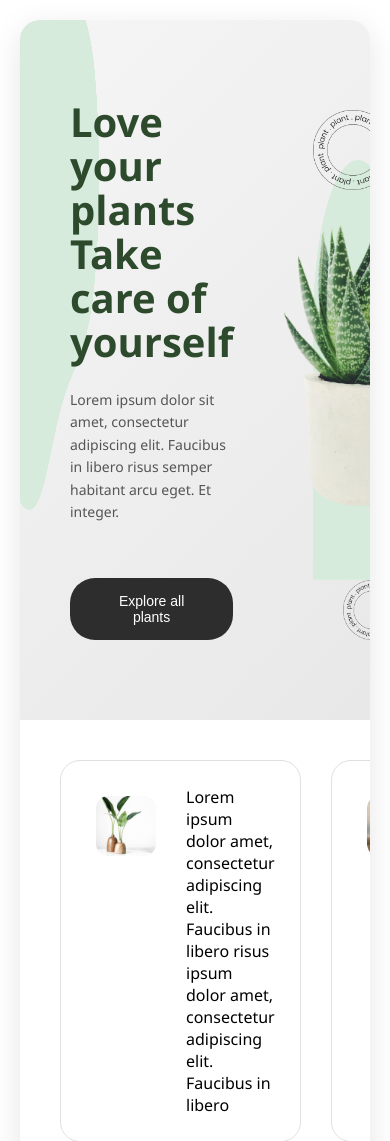
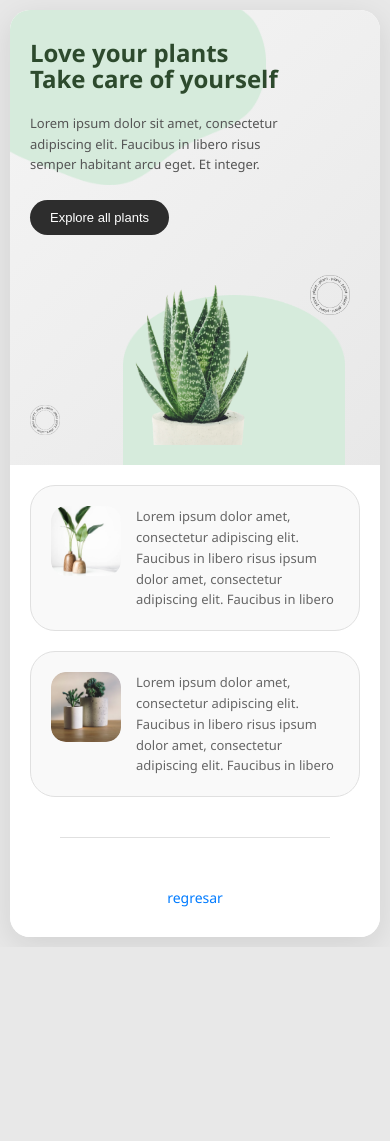
Before and after one commit to sephty/PaginasindexHTML, a plain HTML site: page pag1.html in a window 390 px wide. Shown: the top 1141 px of the page. After the commit the page ends 947 px from the top, so only its background shows below. Drawn offline with Linux system fonts and the light colour scheme; a web font is replaced by a local one.

Commit message:
Feat: :sparkles: pag 2, 3 y 4

```diff
--- a/css/plantas.css
+++ b/css/plantas.css
@@ -1,13 +1,13 @@
-
 * {
   margin: 0;
   padding: 0;
   box-sizing: border-box;
 }
+
 body {
   font-family: 'Segoe UI', Tahoma, Geneva, Verdana, sans-serif;
-  background-color: white;
-  padding: 20px
+  background-color: #e8e8e8;
+  padding: 20px;
 }
 
 .main-container {
@@ -22,13 +22,14 @@ body {
 .container {
   display: flex;
   background: linear-gradient(135deg, #f5f5f5 0%, #e8e8e8 100%);
-  min-height: 380px;
+  min-height: 400px;
   position: relative;
+  overflow: hidden;
 }
 
 .content-left {
   flex: 1;
-  padding: 80px 50px;
+  padding: 60px 40px;
   display: flex;
   flex-direction: column;
   justify-content: center;
@@ -36,33 +37,22 @@ body {
   position: relative;
 }
 
-.btn {
-  background-color: black;
-  color: white;
-  border: none;
-  padding: 10px 20px;
-  border-radius: 5px;
-  cursor: pointer;
-  font-size: 16px;
-  margin-top: 20px;
+.bg1 {
+  position: absolute;
+  top: -80px;
+  left: -40px;
+  width: 80%;
+  height: 100%;
+  z-index: 0;
 }
 
-.bg1{
+.bg2 {
   position: absolute;
-  top: -30%;
-  left: -20%;
-  width: 50%;
-  height: 100%;
-  z-index: 1;
-}
-
-.bg2{
-  position: absolute;
-  bottom: 20%;
-  right: 20%;
+  top: 150px;
+  right: 80px;
   width: 60%;
-  height: 60%;
-  z-index: 1;
+  height: 90%;
+  z-index: 0;
 }
 
 .content-text {
@@ -71,25 +61,25 @@ body {
 }
 
 .content-left h1 {
-  font-size: 2.5rem;
+  font-size: 2.2rem;
   color: #2d4a2d;
   line-height: 1.1;
-  margin-bottom: 25px;
+  margin-bottom: 20px;
   font-weight: 600;
 }
 
 .content-left p {
   color: #555;
   line-height: 1.6;
-  margin-bottom: 35px;
-  max-width: 280px;
+  margin-bottom: 25px;
+  max-width: 300px;
   font-size: 14px;
 }
 
 .btn {
   background-color: #2d2d2d;
   color: white;
-  padding: 15px 30px;
+  padding: 12px 25px;
   border: none;
   border-radius: 25px;
   cursor: pointer;
@@ -105,65 +95,213 @@ body {
 .image-section {
   flex: 1;
   display: flex;
-  align-items: center;
+  align-items: flex-end;
   justify-content: center;
   position: relative;
+  overflow: hidden;
 }
 
 .main-plant-image {
-  width: 150px;
+  width: 180px;
   height: 300px;
   position: relative;
   z-index: 2;
+  object-fit: cover;
+  object-position: top;
+  margin-bottom: -50px;
 }
 
 .circle-image-1 {
   position: absolute;
-  width: 80px;
-  height: 80px;
-  top: 90px;
-  right: 40px;
+  width: 70px;
+  height: 70px;
+  top: 130px;
+  right: 70px;
   z-index: 2;
 }
 
 .circle-image-2 {
   position: absolute;
-  width: 60px;
-  height: 60px;
-  bottom: 80px;
-  left: 60px;
+  width: 55px;
+  height: 55px;
+  bottom: 20px;
+  left: 70px;
   z-index: 2;
 }
 
 .bottom-section {
   display: flex;
-  padding: 40px;
-  gap: 30px;
+  flex-wrap: wrap;
+  padding: 30px;
+  gap: 20px;
   background-color: white;
 }
 
 .plant-card {
   flex: 1;
+  min-width: 280px;
   display: flex;
-  gap: 20px;
-  padding: 25px;
-  background-color: white;
+  gap: 15px;
+  padding: 20px;
+  background-color: #f9f9f9;
   border: 1px solid #e0e0e0;
-  border-radius: 20px;
+  border-radius: 25px;
 }
 
 .plant-icon {
-  width: 80px;
-  height: 80px;
+  width: 70px;
+  height: 70px;
   border-radius: 15px;
   display: flex;
   align-items: center;
   justify-content: center;
   flex-shrink: 0;
+  overflow: hidden;
 }
 
 .plant-icon img {
-  width: 60px;
-  height: 60px;
+  width: 100%;
+  height: 100%;
+  object-fit: cover;
   border-radius: 10px;
 }
+
+.card-content p {
+  color: #666;
+  font-size: 13px;
+  line-height: 1.6;
+  margin: 0;
+}
+
+hr {
+  margin: 20px 30px;
+  border: none;
+  border-top: 1px solid #e0e0e0;
+}
+
+a {
+  display: block;
+  text-align: center;
+  padding: 10px;
+  color: #007bff;
+  text-decoration: none;
+  font-size: 14px;
+}
+
+a:hover {
+  color: #0056b3;
+}
+
+/* Responsive Design */
+@media (max-width: 768px) {
+  body {
+    padding: 10px;
+  }
+
+  .container {
+    flex-direction: column;
+    min-height: auto;
+  }
+
+  .content-left {
+    padding: 40px 30px;
+  }
+
+  .content-left h1 {
+    font-size: 1.8rem;
+  }
+
+  .image-section {
+    min-height: 200px;
+    align-items: center;
+  }
+
+  .main-plant-image {
+    width: 150px;
+    height: 200px;
+    margin-bottom: 0;
+  }
+
+  .bg1{
+    width: 60%;
+    height: 100%;
+  }
+  .bg2 {
+    top: 10px;
+    right: 230px;
+    width: 30%;
+    height: 100%;
+  }
+
+  .circle-image-1 {
+    width: 50px;
+    height: 50px;
+    top: 20px;
+    right: 230px;
+  }
+
+  .circle-image-2 {
+    width: 40px;
+    height: 40px;
+    bottom: 40px;
+    left: 220px;
+  }
+
+  .bottom-section {
+    flex-direction: column;
+    padding: 20px;
+  }
+
+  .plant-card {
+    min-width: auto;
+  }
+}
+
+@media (max-width: 480px) {
+  .content-left {
+    padding: 30px 20px;
+  }
+
+  .content-left h1 {
+    font-size: 1.5rem;
+  }
+
+  .content-left p {
+    font-size: 13px;
+    max-width: 250px;
+  }
+
+  .circle-image-1 {
+    width: 40px;
+    height: 40px;
+    top: 10px;
+    right: 30px;
+  }
+  .circle-image-2 {
+    width: 30px;
+    height: 30px;
+    bottom: 30px;
+    left: 20px;
+  }
+
+  .bg1{
+    width: 80%;
+    height: 100%;
+  }
+  .bg2 {
+    top: 30px;
+    right: 35px;
+    width: 60%;
+    height: 90%;
+  }
+
+  .btn {
+    padding: 10px 20px;
+    font-size: 13px;
+  }
+
+  .main-plant-image {
+    width: 120px;
+    height: 160px;
+  }
+}
--- /dev/null
+++ b/css/walk.css
@@ -0,0 +1,20 @@
+* {
+  margin: 0;
+  padding: 0;
+  box-sizing: border-box;
+}
+
+body {
+  font-family: 'Segoe UI', Tahoma, Geneva, Verdana, sans-serif;
+  background-color: #e8e8e8;
+  padding: 20px;
+}
+
+.main-container {
+  max-width: 900px;
+  margin: 0 auto;
+  background-color: rgb(192, 175, 175)
+  border-radius: 20px;
+  overflow: hidden;
+  box-shadow: 0 8px 32px rgba(0,0,0,0.1);
+}
```
Also changed, not shown: index.html (+1 -1 lines), pag2.html (+17 -1 lines).
